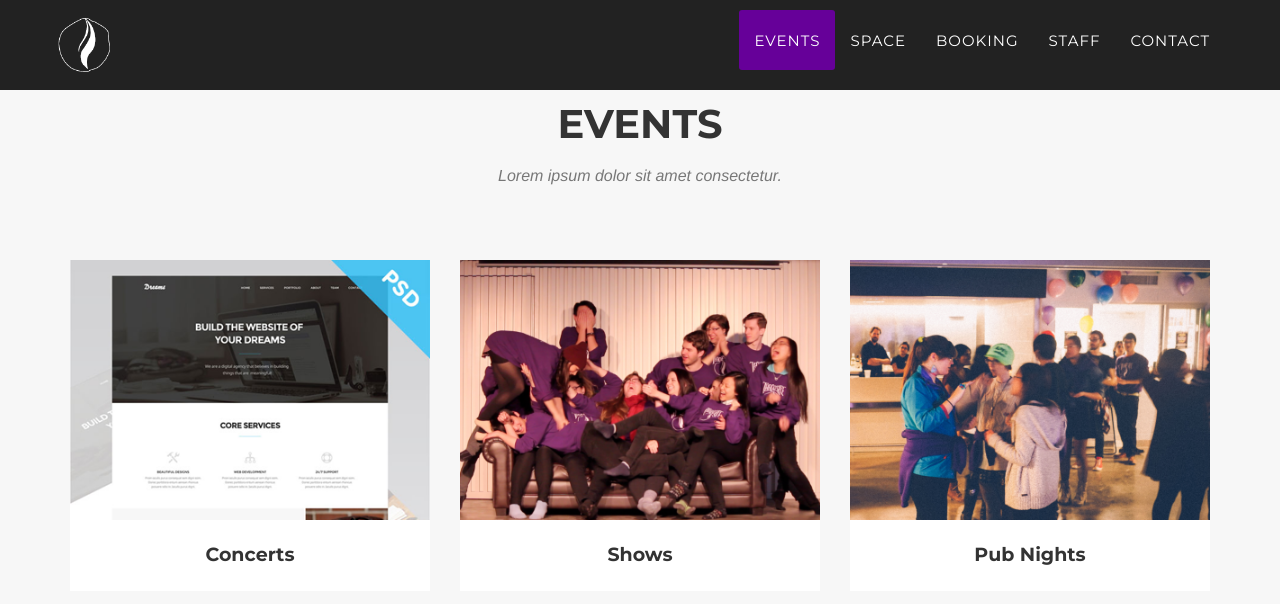
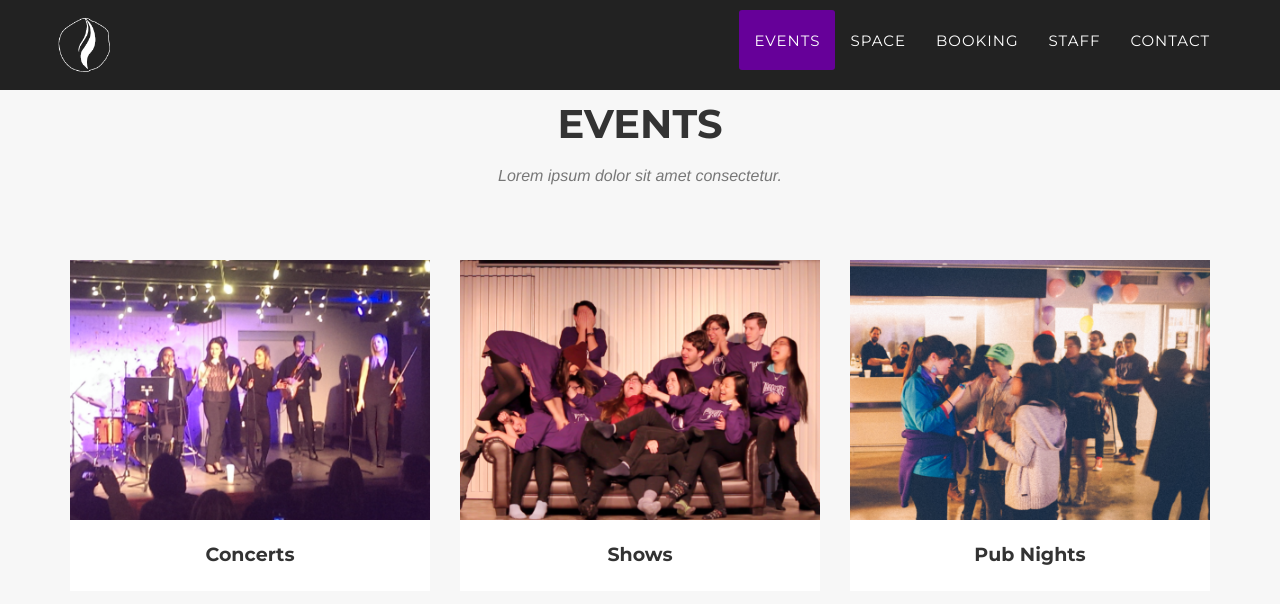
Before and after one commit to ryanfan/cats-eye-revamped, a Jekyll site: the page built from index.html, in a window 1280 px wide and 900 px high, scrolled down 948 px. Shown: the top 604 px of the window. Built offline with Jekyll 4.4.1, drawn with Linux system fonts in a browser that asks for light colours; some web fonts are replaced.

Commit message:
Added concert picture

```diff
--- a/_posts/2014-07-18-project-1.markdown
+++ b/_posts/2014-07-18-project-1.markdown
@@ -4,8 +4,8 @@ subtitle:
 layout: default
 modal-id: 1
 date: 2014-07-18
-img: dreams.png
-thumbnail: dreams-thumbnail.png
+img: concert.png
+thumbnail: concert-thumbnail.png
 alt: image-alt
 project-date: April 2014
 client: Start Bootstrap
```
Also changed, not shown: img/portfolio/concert-thumbnail.png (added), img/portfolio/concert.png (added), 1 other file.
